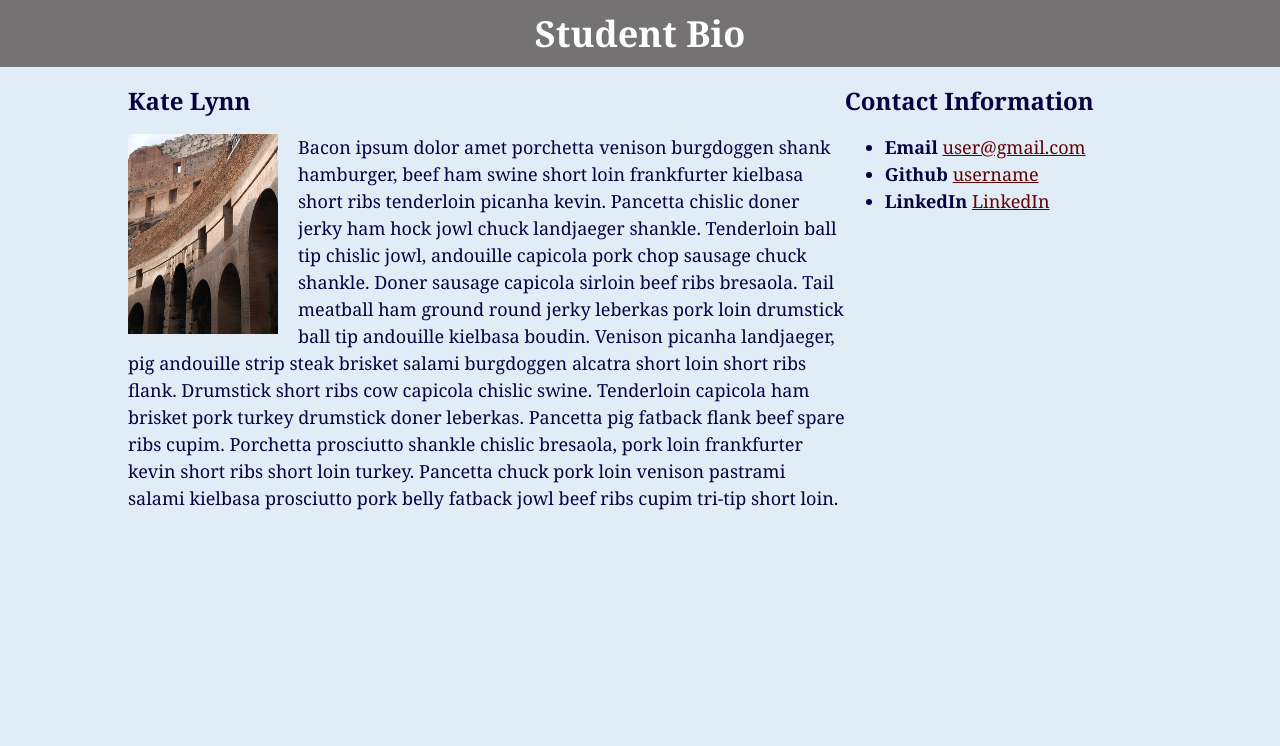
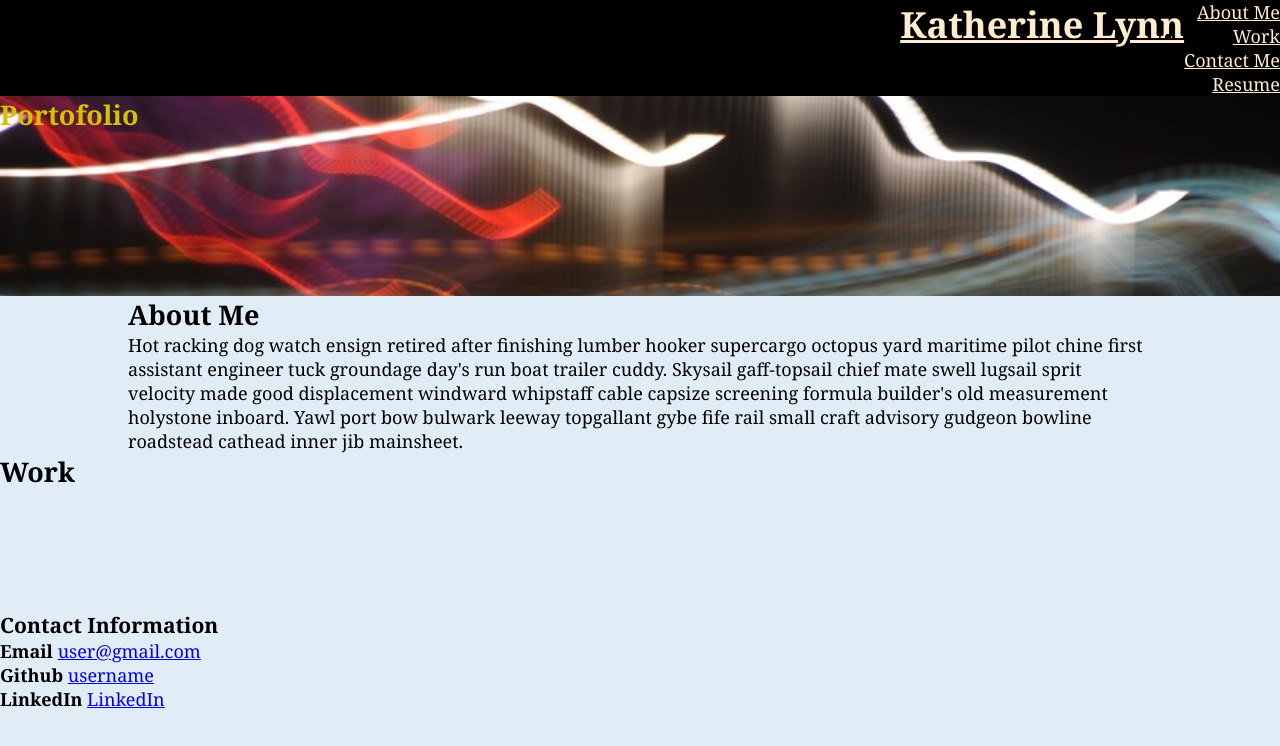
Before and after one commit to klynn726/portfolio, a plain HTML site: page index.html in a window 1280 px wide. Drawn offline with Linux system fonts and the light colour scheme.

Commit message:
html complete

```diff
--- a/assets/style.css
+++ /dev/null
@@ -1,55 +0,0 @@
-body {
-    font-size: 18px;
-    padding: 0;
-    margin: 0;
-    font-family: Georgia, 'Times New Roman', Times, serif;
-    line-height: 150%;
-    color: #060242;
-    background: #e0edf7;
-}
-
-header {
-    background: #747272
-}
-
-h1 {
-    color: #fefefe;
-    padding: 20px 0;
-    margin-bottom: 20px;
-    font-size: 28;
-    text-align: center;
-    margin: 0;
-}
-
-h2 {
-    font-size: 24px;
-}
-
-a {
-    color: #640202;
-}
-
-.container {
-    width: 1024px;
-    margin: 0 auto;
-}
-
-#main-bio,
-#contact-info,
-#bio-image {
-    float: left
-}
-
-#main-bio {
-    width: 70%;
-}
-
-#contact-info {
-    width: 30%;
-}
-
-#bio-image {
-    width: 150px;
-    height: 200px;
-    margin-right: 20px;
-}
--- /dev/null
+++ b/assets/style/style.css
@@ -0,0 +1,80 @@
+:root {
+    --primary-color: var(--primary-color);
+    --secondary-color: blanchedalmond;
+}
+
+* {
+    box-sizing: border-box;
+    margin: 0;
+    padding: 0;
+}
+
+body {
+    font-size: 18px;
+    font-family: Georgia, 'Times New Roman', Times, serif;
+    background: #e0edf7;
+}
+
+header {
+    display: flex;
+    flex-flow: row;
+    justify-content: flex-end;
+    position: sticky;
+    background-color: black;
+}
+
+header h1 a {
+    display: flex;
+    flex-flow: row;
+    justify-content: flex-start;
+    color: var(--secondary-color);
+}
+
+header a {
+    display: flex;
+    flex-flow: row;
+    justify-content: flex-end;
+    color: var(--secondary-color);
+}
+
+.hero {
+    width: auto;
+    height: 200px;
+    background-image: url("../images/header-pic2.jpg");
+    background-size: cover;
+    background-position: 20%;
+    display: flex;
+}
+
+.hero h2 {
+    display: flex;
+    flex-flow: column;
+    justify-content: flex-end;
+    align-content: flex-end;
+    color: #d4c005;
+}
+
+
+
+
+
+
+
+
+.container {
+    width: 1024px;
+    margin: 0 auto;
+}
+
+#main-bio,
+#contact-info {
+    float: left
+}
+
+#main-bio {
+    width: 70%;
+}
+
+#contact-info {
+    width: 30%;
+}
--- a/index.html
+++ b/index.html
@@ -1,27 +1,79 @@
 <!DOCTYPE html>
-<html lang="en-us">
+<html lang="en">
   <head>
     <meta charset="UTF-8"/>
+    <meta name="viewport" content="width=device-width, initial-scale=1.0" />
+    <link rel="stylesheet" type="text/css" href="./assets/style/style.css"/>
     <title>Portfolio</title>
-    <link rel="stylesheet" type="text/css" href="./assets/style.css"/>
   </head>
-
   <body>
     <header>
-      <h1>Student Bio</h1>
+      <h1><a href="/">Katherine Lynn</a></h1>
+<!--navagation tags-->
+      <nav>
+        <ul>
+          <li>
+            <a href="#About-Me">About Me</a>
+          </li>
+          <li>
+            <a href="#Work">Work</a>
+          </li>
+          <li>
+            <a href="#Contact-Me">Contact Me</a>
+          </li>
+          <li>
+            <a href="#Resume">Resume</a>
+          </li>
+        </ul>
+      </nav>
     </header>
-    <div class="container">
-      <section id="main-bio">
-        <h2>Kate Lynn</h2>
-          <img id="bio-image" src="./assets/pic.jpg" alt="Image of Coluseum taken by Kate"/>
-            <p >
-                Bacon ipsum dolor amet porchetta venison burgdoggen shank hamburger, beef ham swine short loin frankfurter kielbasa short ribs tenderloin picanha kevin. Pancetta chislic doner jerky ham hock jowl chuck landjaeger shankle. Tenderloin ball tip chislic jowl, andouille capicola pork chop sausage chuck shankle. Doner sausage capicola sirloin beef ribs bresaola. Tail meatball ham ground round jerky leberkas pork loin drumstick ball tip andouille kielbasa boudin.
+<!--end navagation tags-->
 
-                Venison picanha landjaeger, pig andouille strip steak brisket salami burgdoggen alcatra short loin short ribs flank. Drumstick short ribs cow capicola chislic swine. Tenderloin capicola ham brisket pork turkey drumstick doner leberkas. Pancetta pig fatback flank beef spare ribs cupim. Porchetta prosciutto shankle chislic bresaola, pork loin frankfurter kevin short ribs short loin turkey. Pancetta chuck pork loin venison pastrami salami kielbasa prosciutto pork belly fatback jowl beef ribs cupim tri-tip short loin.
-            </p>
-      </section>
-      <section id="contact-info">
-        <h2>Contact Information</h2>
+<!--hero-->
+    <section class="hero">
+      <div>
+        <h2>Portofolio</h2>
+      </div>
+    </section>
+<!--end hero-->
+<!--about me-->
+    <section class="container">
+      <div>
+        <h2> About Me</h2>
+          <p>
+            Hot racking dog watch ensign retired after finishing lumber hooker supercargo octopus yard maritime pilot chine first assistant engineer tuck groundage day's run boat trailer cuddy. Skysail gaff-topsail chief mate swell lugsail sprit velocity made good displacement windward whipstaff cable capsize screening formula builder's old measurement holystone inboard. Yawl port bow bulwark leeway topgallant gybe fife rail small craft advisory gudgeon bowline roadstead cathead inner jib mainsheet.
+          </p>
+      </div>
+    </section>
+<!--about me end-->
+<!--work-->
+    <section>
+      <div>
+        <h2>Work</h2>
+          <ul>
+            <li>
+              <a href="assets/images/coluseum.jpg"></a>
+            </li>
+            <li>
+              <a href="assets/images/linecrossings.png"></a>
+            </li>
+            <li>
+              <a href="../../../module/module-01/run-buddy/"></a>
+            </li>
+            <li>
+              <a href="assets/images/tijuana.png"></a>
+            </li>
+            <li>
+              <a href="assets/images/ship.png"></a>
+            </li>
+          </ul>
+      </div>
+    </section>
+<!--work end-->
+<!-- contact info-->
+    <section id="contact-info">
+      <div>
+        <h3>Contact Information</h3>
         <ul>
             <li>
                 <strong>Email</strong>
@@ -36,7 +88,8 @@
                 <a href="#">LinkedIn</a>
             </li>
         </ul>
-      </section>
-    </div>
+      </div>
+    </section>
+<!-- contact info end-->
   </body>
 </html>
```
Also changed, not shown: assets/images/header pic.jpg (added), assets/images/header-pic2.jpg (added), assets/images/pic.jpg (renamed from assets/pic.jpg), assets/images/profile pic.jpg (added), assets/images/sedona.jpg (added), 4 other files.
